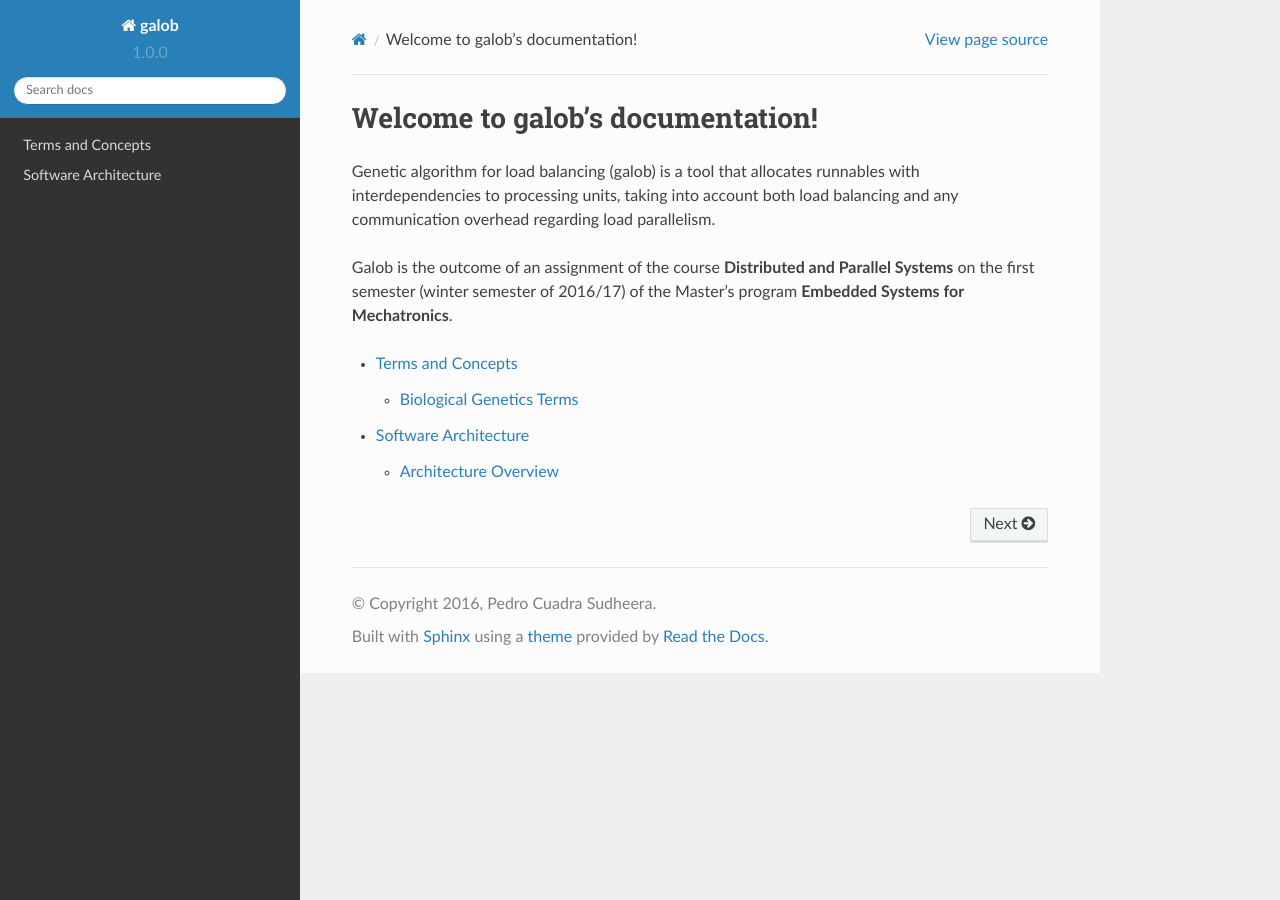
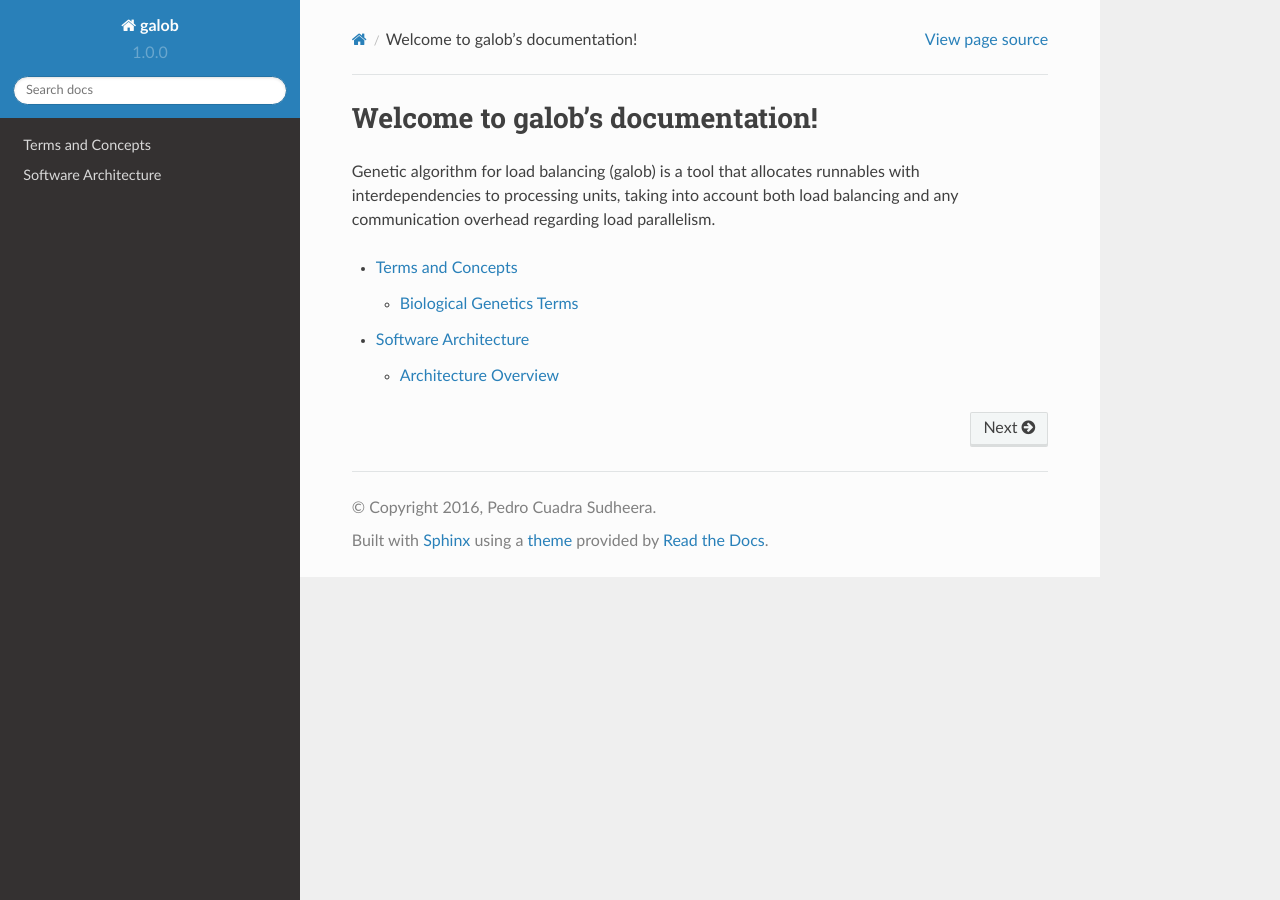
Before and after one commit to pjcuadra/galob, a Sphinx documentation site: the page built from docs/source/index.rst, in a window 1280 px wide. Built offline with Sphinx 7.4.7 and the Read the Docs theme 2.0.0, drawn with Linux system fonts in a browser that asks for light colours.

Commit message:
chg: usr: Minor change documentation

```diff
--- a/docs/source/index.rst
+++ b/docs/source/index.rst
@@ -10,10 +10,6 @@ Genetic algorithm for load balancing (galob) is a tool that allocates
 runnables with interdependencies to processing units, taking into account both
 load balancing and any communication overhead regarding load parallelism.
 
-Galob is the outcome of an assignment of the course **Distributed and Parallel
-Systems** on the first semester (winter semester of 2016/17) of the Master's
-program **Embedded Systems for Mechatronics**.
-
 .. toctree::
    :maxdepth: 2
 
```
